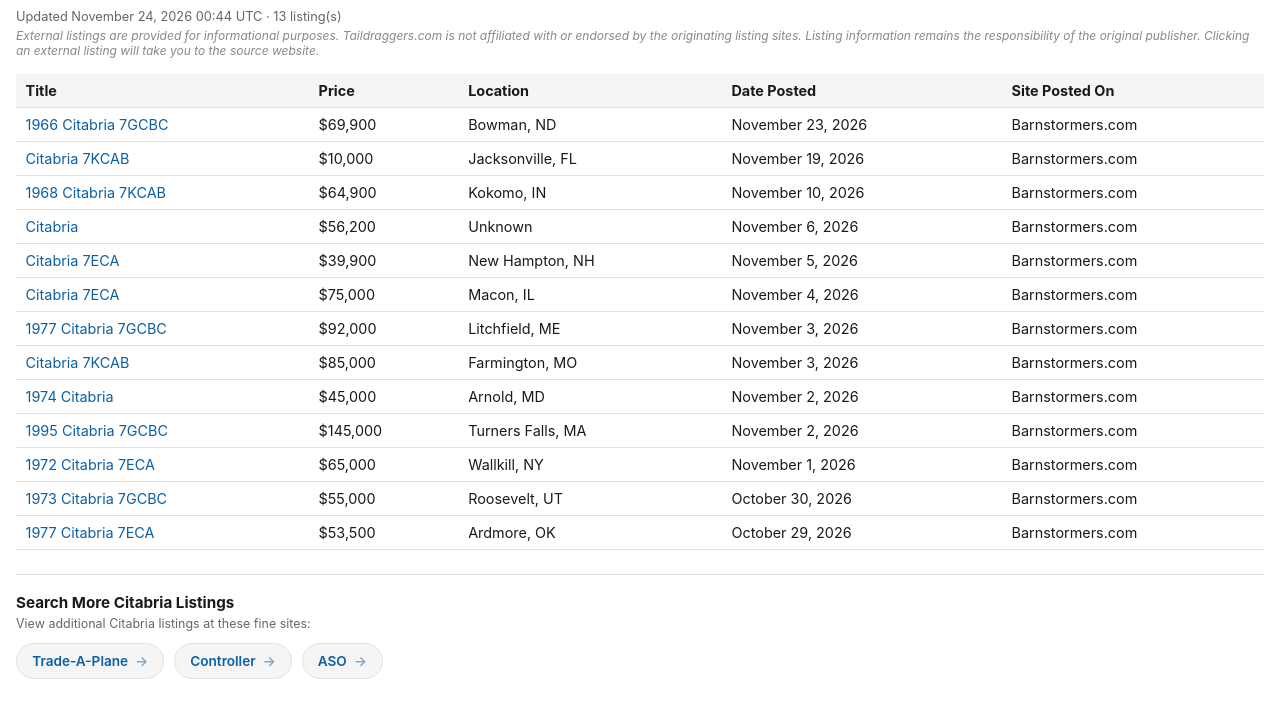
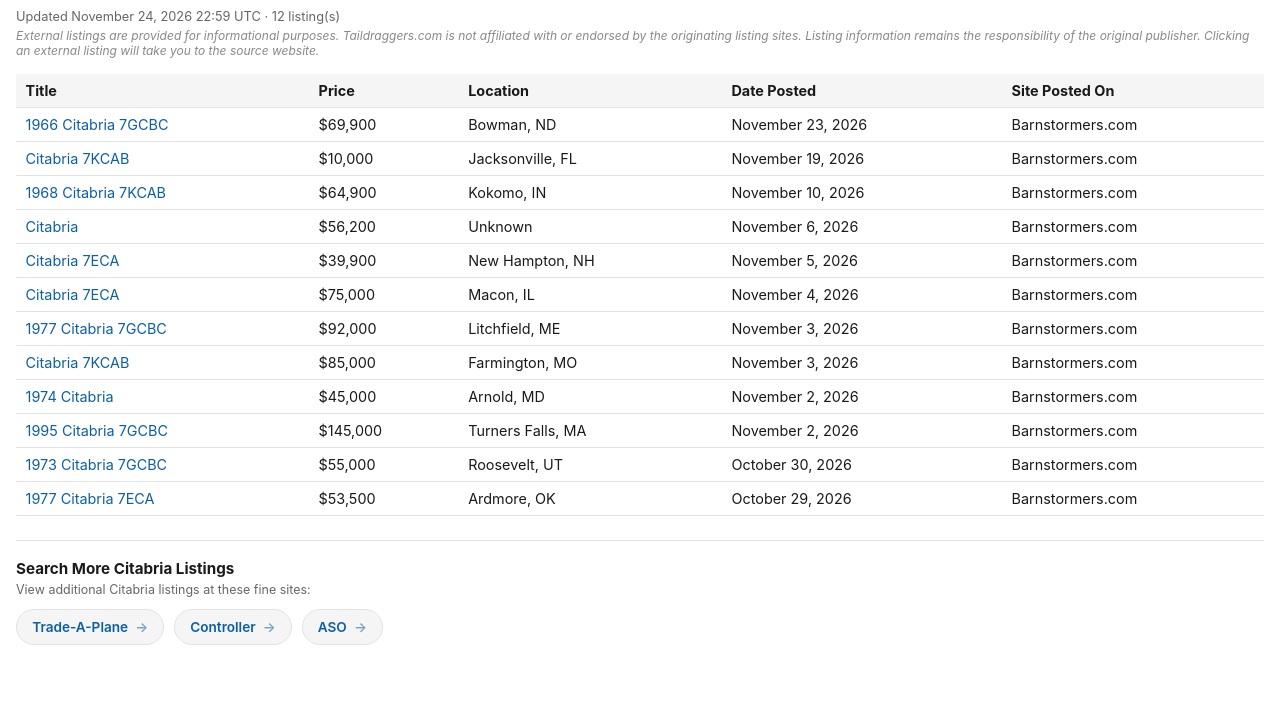
Before and after one commit to taildraggers/citabria-for-sale, a plain HTML site: page docs/index.html in a window 1280 px wide. Shown: the part 43-760 px from the top of the page. Drawn offline with Linux system fonts and the light colour scheme.

Commit message:
Update Citabria listings (2026-11-24)

```diff
--- a/docs/index.html
+++ b/docs/index.html
@@ -76,7 +76,7 @@
 </head>
 <body>
   <h1>Other Citabria Ads on the Web</h1>
-  <div class="updated">Updated November 24, 2026 00:44 UTC &middot; 13 listing(s)</div>
+  <div class="updated">Updated November 24, 2026 22:59 UTC &middot; 12 listing(s)</div>
   <div class="disclaimer">External listings are provided for informational purposes. Taildraggers.com is not affiliated with or endorsed by the originating listing sites. Listing information remains the responsibility of the original publisher. Clicking an external listing will take you to the source website.</div>
   <table>
     <thead>
@@ -93,7 +93,6 @@
         <tr><td><a href="https://www.barnstormers.com/classified-1988261-Citabria-7KCAB.html" target="_blank" rel="noopener noreferrer">Citabria 7KCAB</a></td><td>$85,000</td><td>Farmington, MO</td><td>November 3, 2026</td><td>Barnstormers.com</td></tr>
         <tr><td><a href="https://www.barnstormers.com/classified-2076421-1974-Bellanca-Citabria.html" target="_blank" rel="noopener noreferrer">1974 Citabria</a></td><td>$45,000</td><td>Arnold, MD</td><td>November 2, 2026</td><td>Barnstormers.com</td></tr>
         <tr><td><a href="https://www.barnstormers.com/classified-2069799-1995-CITABRIA-EXPLORER-7-GCBC.html" target="_blank" rel="noopener noreferrer">1995 Citabria 7GCBC</a></td><td>$145,000</td><td>Turners Falls, MA</td><td>November 2, 2026</td><td>Barnstormers.com</td></tr>
-        <tr><td><a href="https://www.barnstormers.com/classified-2056555-1972-Ballanca-Citabria-7ECA.html" target="_blank" rel="noopener noreferrer">1972 Citabria 7ECA</a></td><td>$65,000</td><td>Wallkill, NY</td><td>November 1, 2026</td><td>Barnstormers.com</td></tr>
         <tr><td><a href="https://www.barnstormers.com/classified-2023369-1973-Citabria-7GCBC.html" target="_blank" rel="noopener noreferrer">1973 Citabria 7GCBC</a></td><td>$55,000</td><td>Roosevelt, UT</td><td>October 30, 2026</td><td>Barnstormers.com</td></tr>
         <tr><td><a href="https://www.barnstormers.com/classified-2078233-1977-Bellanca-Citabria-7ECA.html" target="_blank" rel="noopener noreferrer">1977 Citabria 7ECA</a></td><td>$53,500</td><td>Ardmore, OK</td><td>October 29, 2026</td><td>Barnstormers.com</td></tr>
     </tbody>
```
